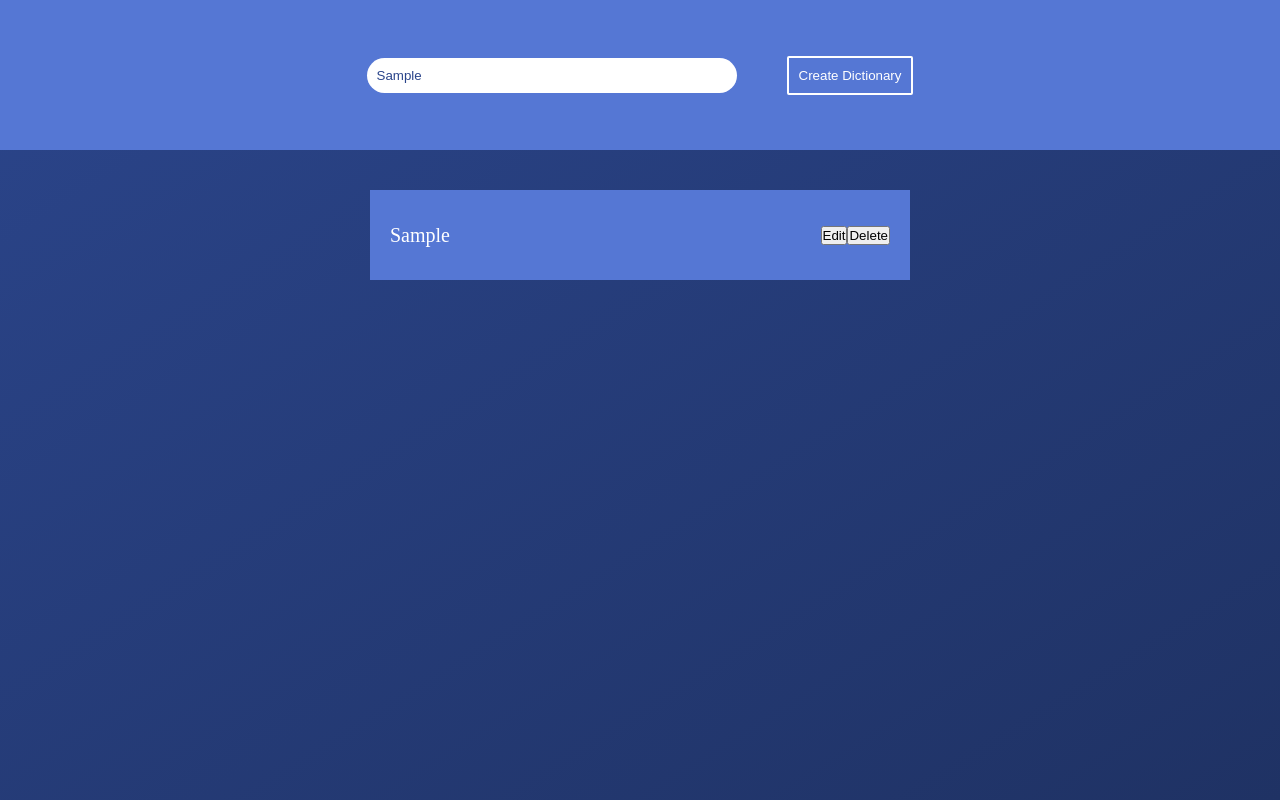
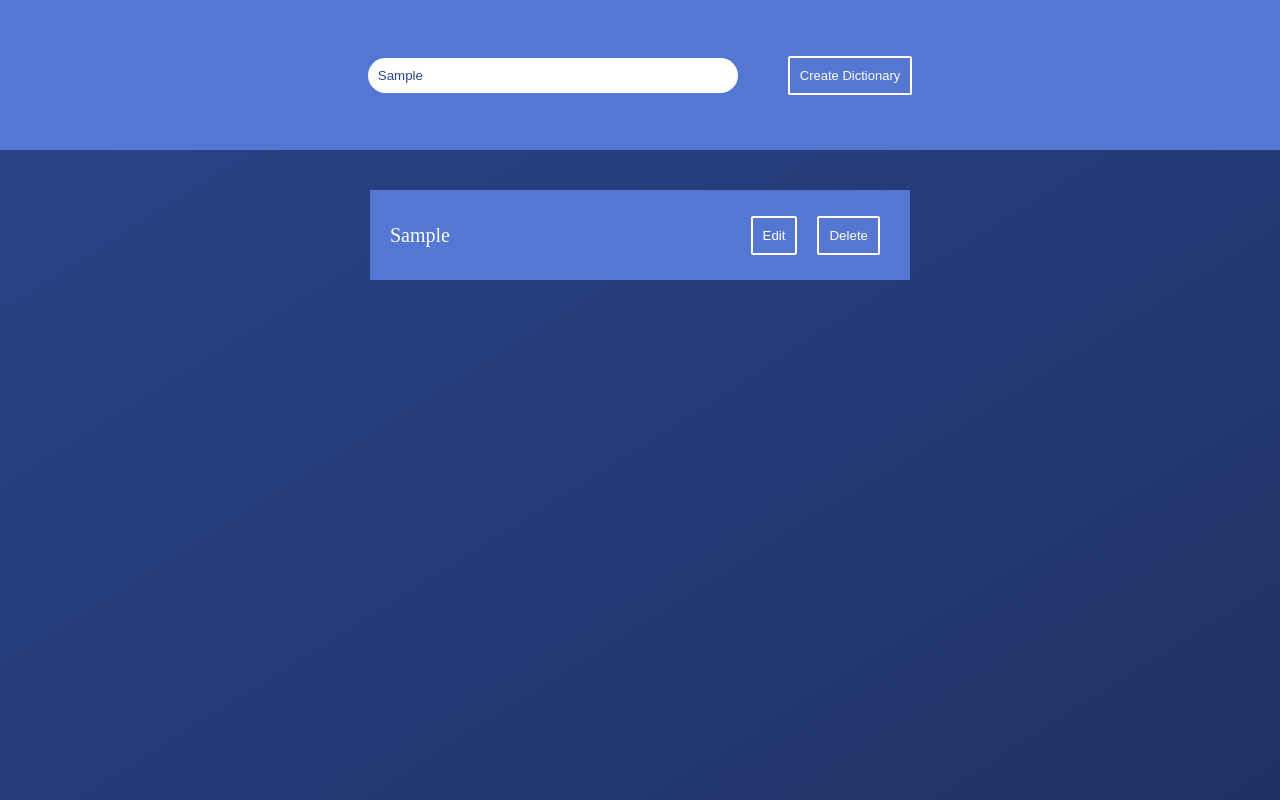
Before and after one commit to HenriqueFadoni/dictionary, a React (Create React App) app: page / in a window 1280 px wide. Both pictures are taken after typing "Sample" into the empty fields and a click on the button "Create Dictionary". Built offline with nearby package versions, Linux system fonts and the light colour scheme.

Commit message:
Styling Dictionary

```diff
--- a/src/pages/HomePage/DictionaryList/Dictionary/Display/Display.js
+++ b/src/pages/HomePage/DictionaryList/Dictionary/Display/Display.js
@@ -12,11 +12,16 @@ const Display = props => (
       </NavLink>
     </div>
     <div>
-      <button type="button" onClick={props.editingToggle}>
+      <button
+        type="button"
+        className="small-button-square"
+        onClick={props.editingToggle}
+      >
         Edit
       </button>
       <button
         type="button"
+        className="small-button-square"
         onClick={() => props.deleteDictionary(props.id)}
       >
         Delete
--- a/src/pages/HomePage/DictionaryList/Dictionary/Form/Form.js
+++ b/src/pages/HomePage/DictionaryList/Dictionary/Form/Form.js
@@ -1,15 +1,26 @@
 import React from 'react';
 
 const Form = props => (
-  <form onSubmit={props.editSave}>
+  <form className="homepage__list--item" onSubmit={props.editSave}>
     <div>
-      <input type="text" name="editName" />
+      <input
+        type="text"
+        name="editName"
+        className="edit-input"
+      />
     </div>
     <div>
-      <button type="submit">
+      <button
+        type="submit"
+        className="small-button-square"
+      >
         Save
       </button>
-      <button type="button" onClick={props.editingToggle}>
+      <button
+        type="button"
+        className="small-button-square"
+        onClick={props.editingToggle}
+      >
         Cancel
       </button>
     </div>
--- a/src/pages/HomePage/Form/Form.js
+++ b/src/pages/HomePage/Form/Form.js
@@ -4,10 +4,10 @@ const Form = props => (
   <div className="homepage__form--container">
     <form onSubmit={props.createDictionary}>
       <input
-        className="input-square"
         type="text"
         name="dictionaryName"
         placeholder="Add a Dictionary"
+        className="input-square"
         required
       />
       <button className="button-square" type="submit">Create Dictionary</button>
--- a/src/sass/components/_buttons.scss
+++ b/src/sass/components/_buttons.scss
@@ -1,15 +1,12 @@
+.small-button-square,
 .button-square {
-  margin-left: 5rem;
+  color: $color-white;
   padding: 1rem;
-
   outline: none;
-  border: .2rem solid $color-white;
   border-radius: 2px;
-
-  color: $color-white;
-
+  border: 2px solid $color-white;
   background-color: transparent;
-  transition: transform .2s ease-in;
+  transition: transform 50ms ease-in;
 
   &:hover {
     transform: scale(1.1);
@@ -19,3 +16,12 @@
     transform: scale(1);
   }
 }
+
+.button-square {
+  font-size: 1.3rem;
+  margin-left: 5rem;
+}
+
+.small-button-square {
+  margin: 1rem;
+}
--- a/src/sass/components/_input.scss
+++ b/src/sass/components/_input.scss
@@ -1,5 +1,5 @@
+.edit-input,
 .input-square {
-  width: 35rem;
   padding: 1rem;
   color: $color-primary;
 
@@ -7,3 +7,11 @@
   outline: none;
   border-radius: 5rem;
 }
+
+.input-square {
+  width: 35rem;
+}
+
+.edit-input {
+  width: 25rem;
+}
```
